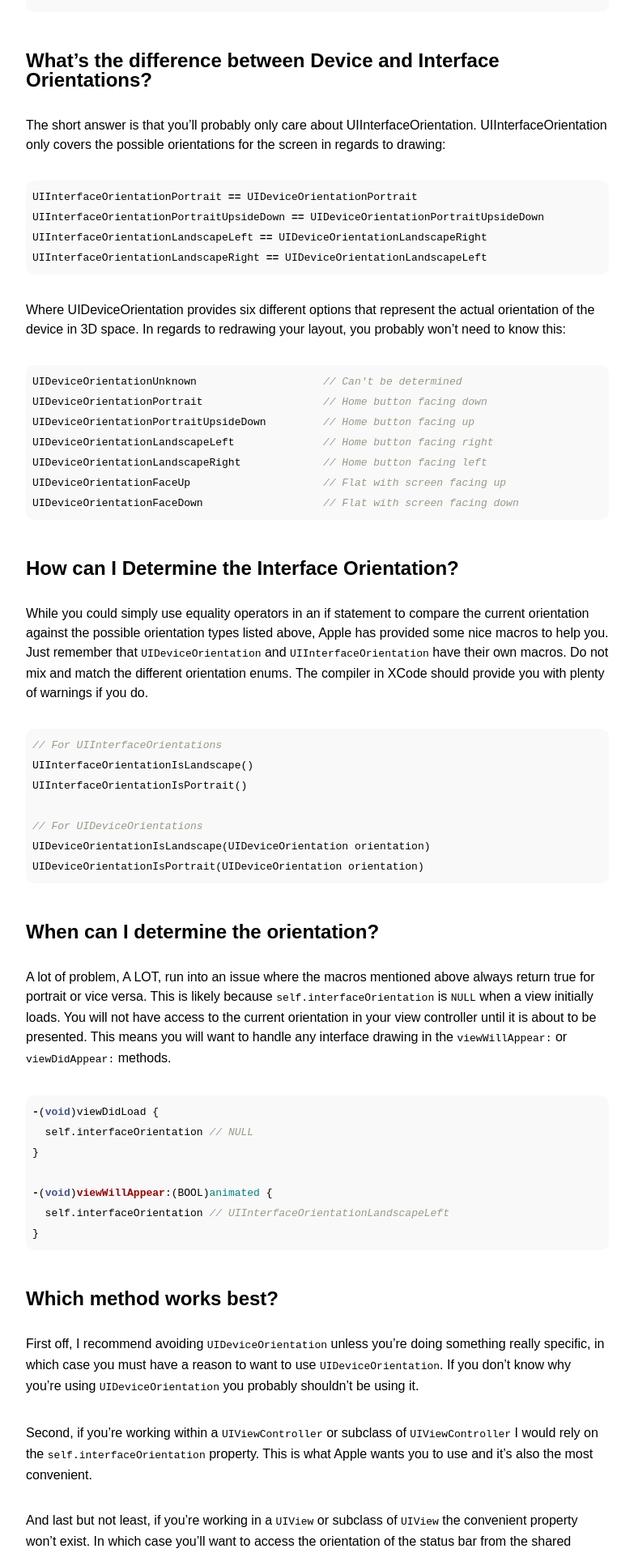
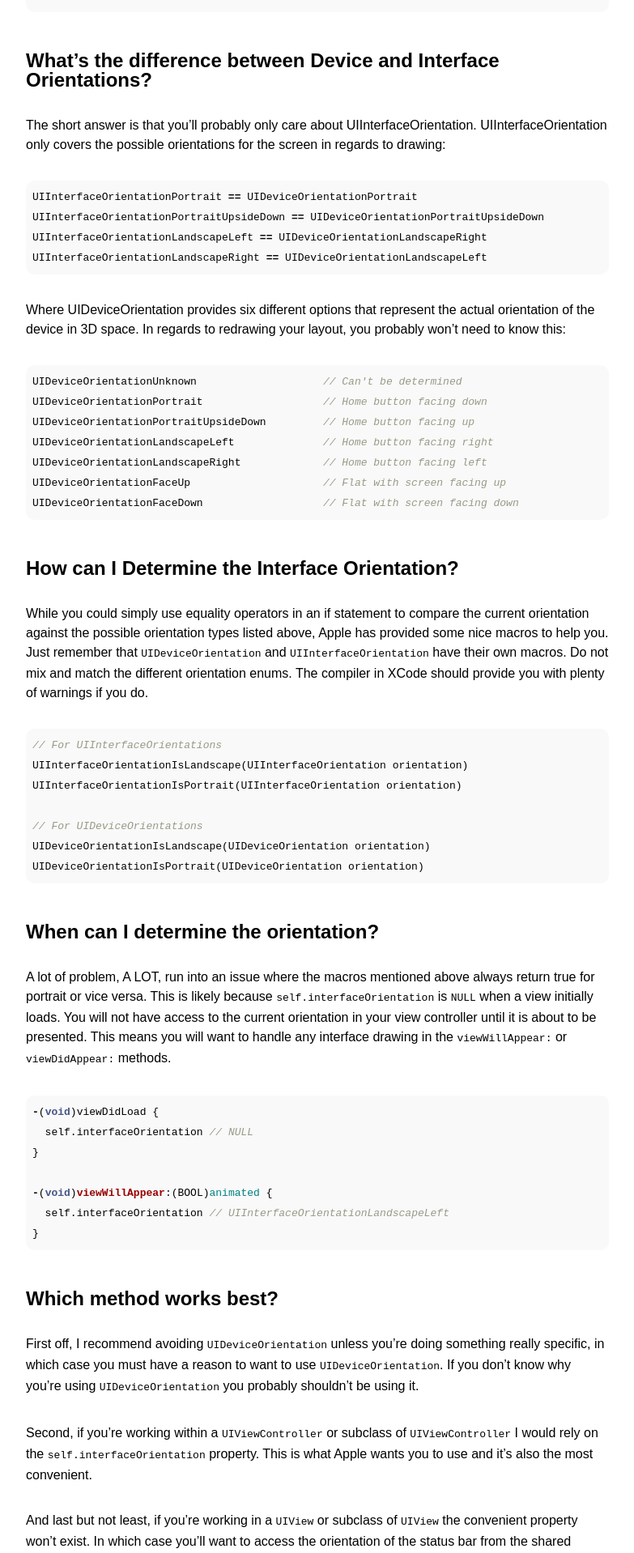
Before and after one commit to jimjeffers/DTTG-Jekyll, a Jekyll site: the page built from _posts/2013-06-07-orientating-yourself-in-ios.md, in a window 1280 px wide. Shown: the part 1046-2964 px from the top of the page at 81% size, without its empty margins (68-851 px from the left). Built offline with Jekyll 4.4.1, drawn with Linux system fonts in a browser that asks for light colours.

Commit message:
Fixed macro examples.

```diff
--- a/_posts/2013-06-07-orientating-yourself-in-ios.md
+++ b/_posts/2013-06-07-orientating-yourself-in-ios.md
@@ -57,8 +57,8 @@ While you could simply use equality operators in an if statement to compare the
 
 {% highlight objective-c %}
 // For UIInterfaceOrientations
-UIInterfaceOrientationIsLandscape()
-UIInterfaceOrientationIsPortrait()
+UIInterfaceOrientationIsLandscape(UIInterfaceOrientation orientation)
+UIInterfaceOrientationIsPortrait(UIInterfaceOrientation orientation)
 
 // For UIDeviceOrientations
 UIDeviceOrientationIsLandscape(UIDeviceOrientation orientation)
```
Also changed, not shown: 3 other files.
